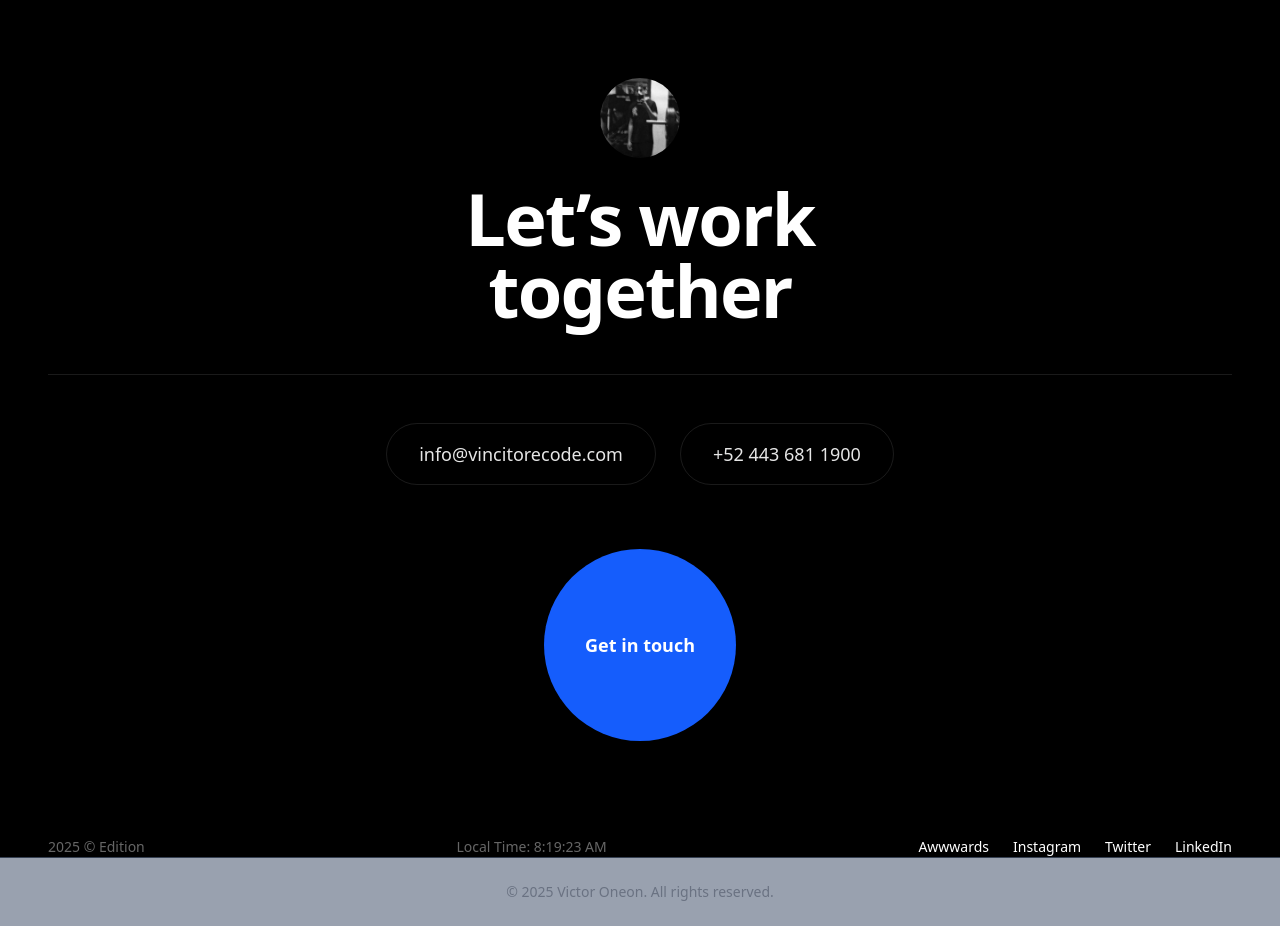
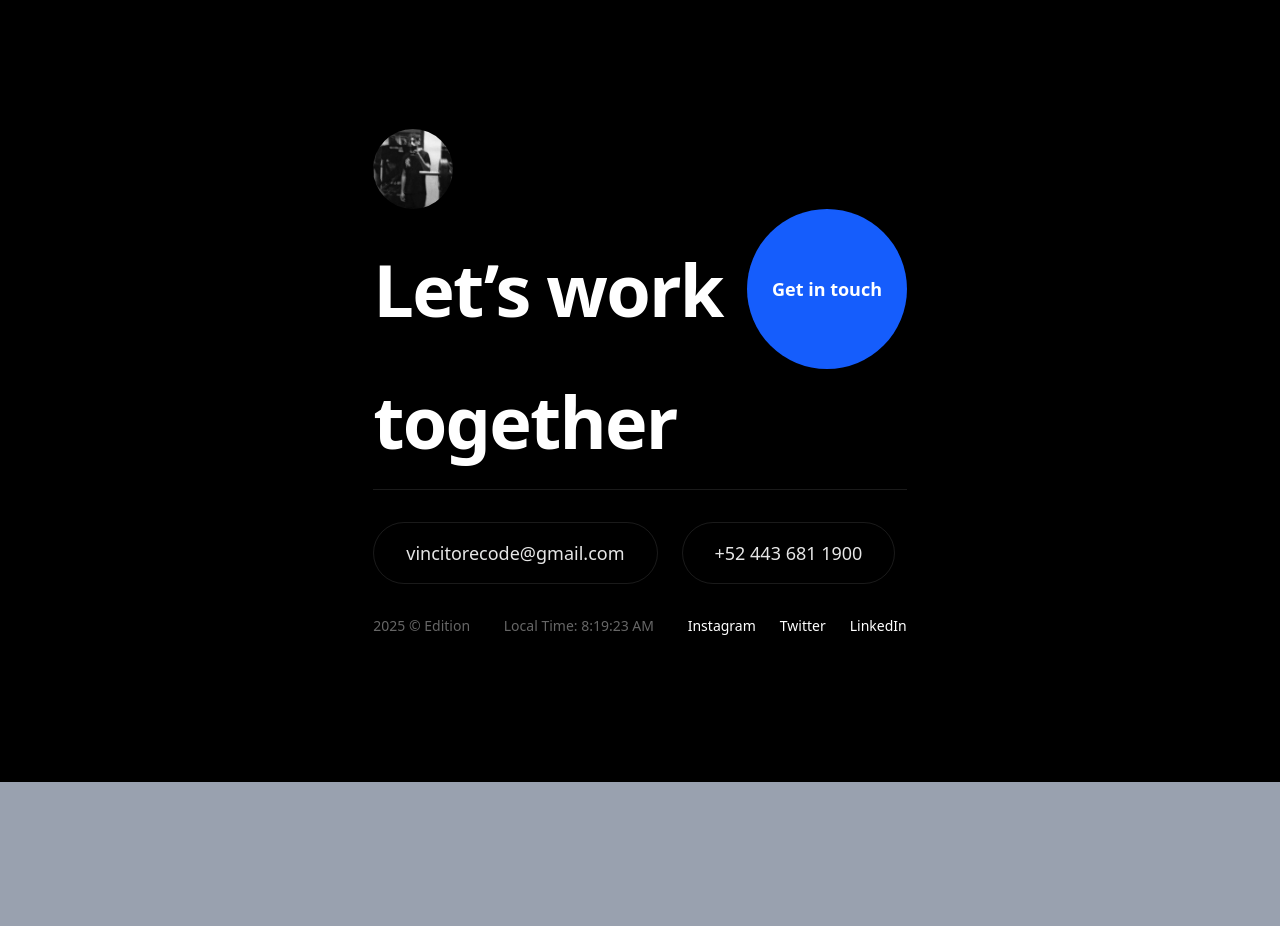
Before and after one commit to Vincitorecode/web-portfolio, a React (Vite) app: page / in a window 1280 px wide. Shown: the part 1520-2446 px from the top of the page. After the commit the page ends 2302 px from the top, so only its background shows below. Built offline with nearby package versions, Linux system fonts and the light colour scheme.

Commit message:
contact and modal change

```diff
--- a/src/components/ContactModal.jsx
+++ b/src/components/ContactModal.jsx
@@ -1,55 +1,41 @@
 import { useState } from "react";
 
-function ContactModal() {
-  const [isOpen, setIsOpen] = useState(false);
-
-  const openModal = () => setIsOpen(true);
-  const closeModal = () => setIsOpen(false);
-
+function ContactModal({ isOpen, onClose }) {
   const handleSubmit = (e) => {
     e.preventDefault();
     alert("Message sent!");
-    closeModal();
+    onClose();
   };
 
+  if (!isOpen) return null;
+
   return (
-    <>
-      {/* Botón principal */}
-      <button
-        onClick={openModal}
-        className="text-lg font-semibold border border-white px-8 py-4 rounded-full hover:bg-white hover:text-black transition-colors duration-300"
-      >
-        Get in Touch
-      </button>
-
-      {/* Modal */}
-      {isOpen && (
     <>
       {/* Overlay */}
       <div
         className="fixed inset-0 bg-black bg-opacity-70 z-40 backdrop-blur-sm"
-            onClick={closeModal}
+        onClick={onClose}
       ></div>
 
-          {/* Contenedor del modal */}
-          <div className="fixed inset-0 flex items-center justify-center z-50 p-4">
-            <div className="bg-black text-white rounded-2xl max-w-lg w-full p-8 relative shadow-2xl animate-fadeIn scale-95">
-              {/* Botón cerrar */}
+      {/* Modal Container */}
+      <div className="fixed inset-0 flex items-center justify-center z-50 p-4 sm:p-6 md:p-8">
+        <div className="bg-black text-white rounded-2xl w-full max-w-lg p-6 sm:p-8 relative shadow-2xl animate-fadeIn">
+          {/* Close Button */}
           <button
-                onClick={closeModal}
-                className="absolute top-3 right-4 text-gray-500 hover:text-white text-3xl font-bold transition"
+            onClick={onClose}
+            className="absolute top-3 right-4 text-gray-400 hover:text-white text-3xl font-bold transition"
             aria-label="Close modal"
           >
             &times;
           </button>
 
-              {/* Título */}
-              <h2 className="text-3xl font-bold mb-6 text-center">
+          {/* Title */}
+          <h2 className="text-2xl sm:text-3xl font-bold mb-6 text-center">
             Let’s work together
           </h2>
 
-              {/* Formulario */}
-              <form onSubmit={handleSubmit} className="space-y-5">
+          {/* Form */}
+          <form onSubmit={handleSubmit} className="space-y-4 sm:space-y-5">
             <input
               type="text"
               name="name"
@@ -81,8 +67,6 @@ function ContactModal() {
         </div>
       </div>
     </>
-      )}
-    </>
   );
 }
 
--- a/src/components/ContactSection.jsx
+++ b/src/components/ContactSection.jsx
@@ -1,62 +1,69 @@
-// src/sections/ContactSection.jsx
-import React from 'react';
+import React, { useState } from 'react';
 import { motion } from 'framer-motion';
-import { FaLinkedin, FaInstagram, FaTwitter } from 'react-icons/fa';
 import profileImg from '../assets/vic.jpeg';
+import Magnet from '../components/Magnet';
+import ContactModal from '../components/ContactModal'; // ajusta si está en otro folder
 
 export default function ContactSection() {
+  const [isModalOpen, setIsModalOpen] = useState(false);
+
   return (
-    <section className="w-full min-h-screen bg-black text-white flex flex-col items-center justify-center px-6 sm:px-12 relative pt-24">
+    <section className="w-full h-screen bg-black text-white flex items-center justify-center px-6 sm:px-12 relative overflow-hidden">
+      <div className="flex flex-col md:flex-row md:items-center md:justify-center w-full gap-6">
 
-      {/* Imagen y mensaje */}
-      <div className="flex flex-col items-center text-center">
+        {/* Columna izquierda */}
+        <div className="flex flex-col items-center text-center md:items-start md:text-left">
           <img
             src={profileImg}
             alt="Profile"
-          className="w-20 h-20 rounded-full mb-6 object-cover"
+            className="w-20 h-20 rounded-full mb-0 object-cover"
           />
+          <div className="flex flex-col gap-2 sm:gap-4">
+  <div className="flex flex-col sm:flex-row sm:items-center sm:gap-6">
     <h2 className="text-5xl md:text-7xl font-semibold tracking-tight">
       Let’s work
     </h2>
+    <Magnet magnetStrength={2} padding={100}>
+      <button
+        onClick={() => setIsModalOpen(true)}
+        className="bg-blue-600 text-white w-32 h-32 sm:w-40 sm:h-40 rounded-full flex items-center justify-center text-base md:text-lg font-semibold shadow-xl"
+      >
+        Get in touch
+      </button>
+    </Magnet>
+  </div>
+
   <h2 className="text-5xl md:text-7xl font-semibold tracking-tight">
     together
   </h2>
 </div>
 
-      {/* Línea divisora */}
-      <div className="w-full h-px bg-white/10 my-12"></div>
+          <div className="w-full h-px bg-white/10 my-8"></div>
 
-      {/* Info de contacto */}
-      <div className="flex flex-col md:flex-row items-center gap-6">
+          <div className="flex flex-col sm:flex-row items-center gap-6">
             <div className="border border-white/10 rounded-full px-8 py-4 text-lg text-white/90">
-          info@vincitorecode.com
+              vincitorecode@gmail.com
             </div>
             <div className="border border-white/10 rounded-full px-8 py-4 text-lg text-white/90">
               +52 443 681 1900
             </div>
           </div>
 
-      {/* Botón redondo */}
-      <motion.a
-        href="mailto:vincitore.code@gmail.com"
-        whileHover={{ scale: 1.05 }}
-        whileTap={{ scale: 0.95 }}
-        className="mt-16 bg-blue-600 text-white w-48 h-48 rounded-full flex items-center justify-center text-lg font-semibold shadow-lg"
-      >
-        Get in touch
-      </motion.a>
-
-      {/* Footer */}
-      <div className="w-full flex flex-col sm:flex-row justify-between items-center text-sm text-white/40 mt-24 gap-4">
+          <div className="w-full mt-8 text-sm text-white/40 flex flex-col sm:flex-row justify-between items-center gap-4">
             <p>2025 © Edition</p>
             <p>Local Time: {new Date().toLocaleTimeString('en-US', { hour12: true })}</p>
-        <div className="flex gap-6 text-white">
-          <a href="https://awwwards.com" target="_blank" rel="noopener noreferrer">Awwwards</a>
+            <div className="flex gap-6 text-white text-sm">
+
               <a href="https://instagram.com/vincitorecode" target="_blank" rel="noopener noreferrer">Instagram</a>
               <a href="https://twitter.com/vincitorecode" target="_blank" rel="noopener noreferrer">Twitter</a>
               <a href="https://linkedin.com/in/vincitorecode" target="_blank" rel="noopener noreferrer">LinkedIn</a>
             </div>
           </div>
+        </div>
+      </div>
+
+      {/* Modal */}
+      <ContactModal isOpen={isModalOpen} onClose={() => setIsModalOpen(false)} />
     </section>
   );
 }
--- a/src/sections/Footer.jsx
+++ b/src/sections/Footer.jsx
@@ -1,7 +1,7 @@
 function Footer() {
   return (
-    <footer className="text-center py-6 text-gray-500 text-sm border-t border-gray-700">
-      © {new Date().getFullYear()} Victor Oneon. All rights reserved.
+    <footer className="bg-black text-white flex items-center justify-center px-6 sm:px-12 relative overflow-hidden">
+
     </footer>
   );
 }
```
Lines whose indentation alone changed are shown as unchanged.
